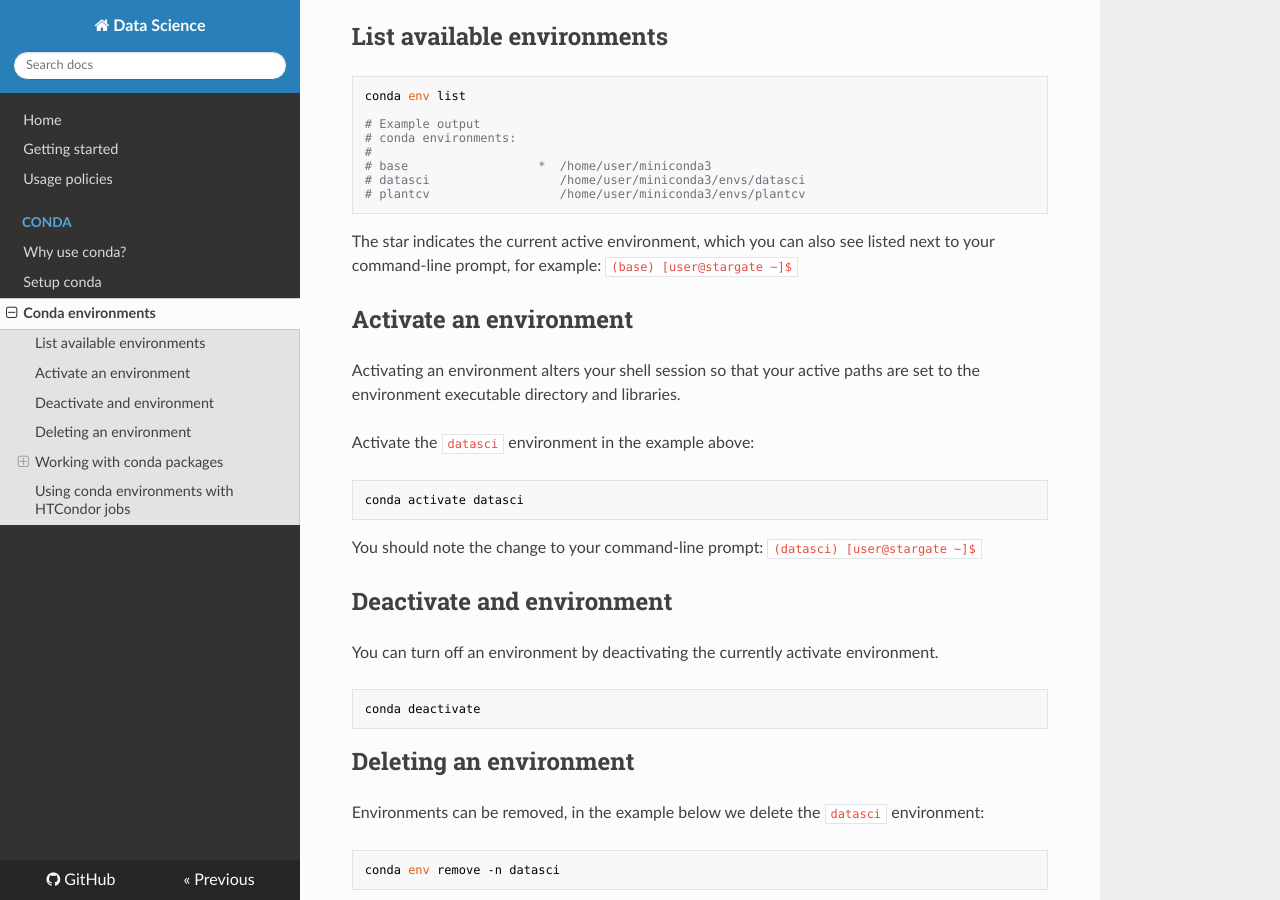
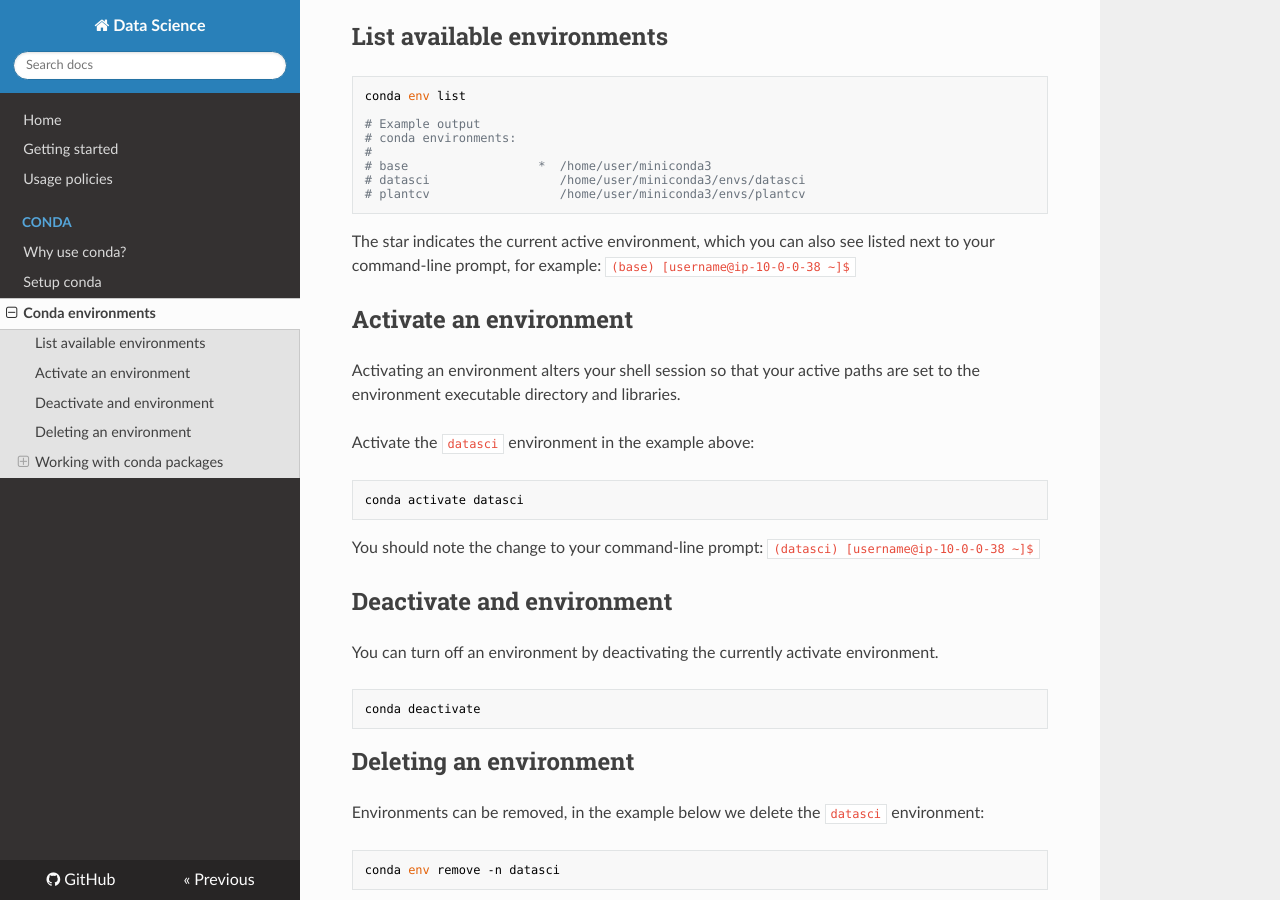
Before and after one commit to danforthcenter/datascience, an MkDocs documentation site: the page built from docs/conda_envs.md, in a window 1280 px wide and 900 px high, scrolled down 348 px. Built offline with MkDocs 1.6.1, drawn with Linux system fonts in a browser that asks for light colours; nearby versions of some CDN libraries; some of the changed text lies outside the part shown.

Commit message:
Update conda docs

````diff
--- a/docs/conda_envs.md
+++ b/docs/conda_envs.md
@@ -20,7 +20,7 @@
 ```
 
 The star indicates the current active environment, which you can also see listed next to your command-line prompt, for
-example: `(base) [user@stargate ~]$`
+example: `(base) [username@ip-10-0-0-38 ~]$`
 
 ## Activate an environment
 
@@ -33,7 +33,7 @@
 conda activate datasci
 ```
 
-You should note the change to your command-line prompt: `(datasci) [user@stargate ~]$`
+You should note the change to your command-line prompt: `(datasci) [username@ip-10-0-0-38 ~]$`
 
 ## Deactivate and environment
 
@@ -122,9 +122,3 @@
 ```bash
 mamba env create -f environment.yml
 ```
-
-Additional examples are available here: `/bioinfo/envs/configs/`
-
-## Using conda environments with HTCondor jobs
-
-See [using conda environments in HTCondor](htcondor.md#using-conda-environments).
````
Also changed, not shown: docs/conda_why.md (+4 -6 lines).
